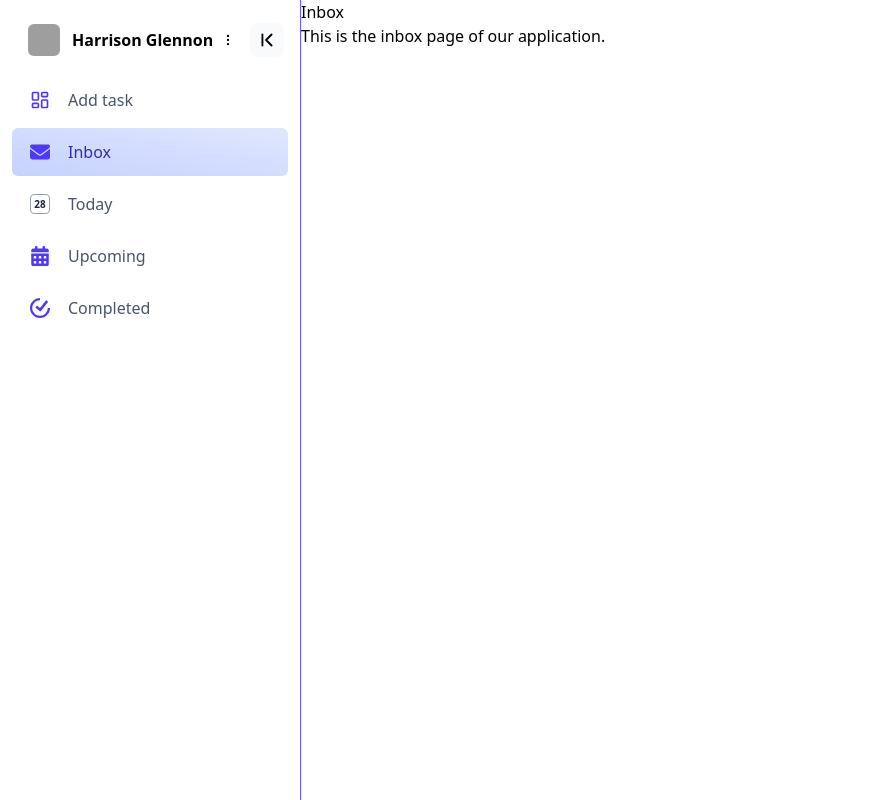
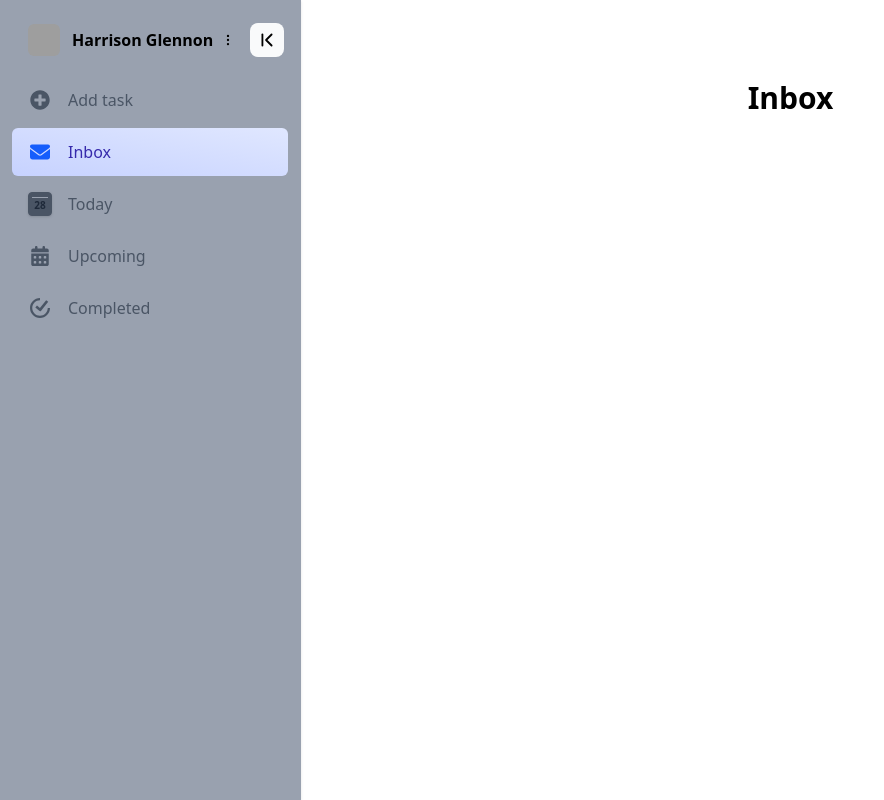
Before and after one commit to HGlennon/Journal-Project, a Next.js app: page /inbox in a window 1280 px wide. Shown: the whole page, without its empty margins (0-884 px from the left). Built offline with nearby package versions, Linux system fonts and the light colour scheme; grey boxes are pictures that could not be loaded.

Commit message:
deployment

```diff
--- a/src/app/calendar-icon.tsx
+++ b/src/app/calendar-icon.tsx
@@ -3,11 +3,15 @@ import React from 'react';
 const CalendarDateIcon: React.FC = () => {
   const today = new Date();
   const day = today.getDate();
-  const month = today.toLocaleString('default', { month: 'short' }).toUpperCase();
 
   return (
-    <div className="w-5 h-5 rounded-sm border border-gray-400 bg-white text-center text-[10px] font-semibold text-gray-800 leading-tight flex flex-col items-center justify-center">
-      <div className="text-[10px] font-bold">{day}</div>
+    <div className="w-6 h-6 rounded-sm border border-gray-600 bg-gray-600 text-center text-[10px] font-semibold text-gray-800 flex flex-col overflow-hidden shadow-sm relative">
+      {/* Divider line slightly above the date */}
+      <div className="absolute top-[4px] mx-auto left-0 right-0 w-4 h-[1px] bg-gray-400" />
+
+      <div className="flex-1 flex items-center justify-center text-[10px] font-bold pt-[2px]">
+        {day}
+      </div>
     </div>
   );
 };
--- a/src/app/inbox/page.tsx
+++ b/src/app/inbox/page.tsx
@@ -1,8 +1,10 @@
 export default function Inbox() {
   return (
     <div>
-      <h1>Inbox</h1>
-      <p>This is the inbox page of our application.</p>
+      <h1 className="text-3xl font-bold text-center mt-20">
+        Inbox
+      </h1>
+
     </div>
   );
 }
--- /dev/null
+++ b/src/app/not-found.tsx
@@ -0,0 +1,10 @@
+export default function NotFound() {
+  return (
+  <div>
+    <h1 className="text-3xl font-bold text-center mt-20">
+      Page Not Found
+    </h1>
+    <p className="text-center"> Could not find the requested page </p>
+  </div>
+  )
+}
--- a/src/app/page.tsx
+++ b/src/app/page.tsx
@@ -1,7 +1,5 @@
+import { redirect } from 'next/navigation';
+
 export default function Home() {
-  return (
-    <div className="flex items-center justify-center h-screen">
-      <h1>Inbox</h1>
-    </div>
-  );
+  redirect('/inbox');
 }
--- a/src/app/sidebar-navigation.tsx
+++ b/src/app/sidebar-navigation.tsx
@@ -2,10 +2,9 @@
 
 import Link from "next/link";
 import { usePathname } from "next/navigation";
-import { LayoutDashboard, BarChart3, UserCircle } from "lucide-react";
 import { FaEnvelope, FaCalendarDays } from "react-icons/fa6";
 import { SiTicktick } from "react-icons/si";
-import { MdCalendarToday } from "react-icons/md";
+import { FaPlusCircle } from "react-icons/fa";
 import { SidebarItem } from "@/components/sidebar";
 import CalendarDateIcon from "./calendar-icon";
 
@@ -14,7 +13,7 @@ export default function SidebarNavigation() {
 
   return (
     <>
-      <SidebarItem icon={<LayoutDashboard size={20} />} text="Add task" active={pathname === "/"} />
+      <SidebarItem icon={<FaPlusCircle size={20} className={pathname === "/add_task" ? "text-blue-600" : "text-gray-600"}/>} text="Add task" active={pathname === "/"} />
 
       <Link
         href="/inbox"
@@ -22,7 +21,7 @@ export default function SidebarNavigation() {
         data-tooltip-id="Inbox"
         data-tooltip-content="Inbox"
       >
-        <SidebarItem icon={<FaEnvelope size={20} />} text="Inbox" active={pathname === "/inbox"} />
+        <SidebarItem icon={<FaEnvelope size={20} className={pathname === "/inbox" ? "text-blue-600" : "text-gray-600"}/>} text="Inbox" active={pathname === "/inbox"} />
       </Link>
 
       <Link
@@ -40,7 +39,7 @@ export default function SidebarNavigation() {
         data-tooltip-id="Upcoming"
         data-tooltip-content="Upcoming"
       >
-        <SidebarItem icon={<FaCalendarDays size={20} />} text="Upcoming" active={pathname === "/upcoming"} />
+        <SidebarItem icon={<FaCalendarDays size={20} className={pathname === "/upcoming" ? "text-blue-600" : "text-gray-600"}/>} text="Upcoming" active={pathname === "/upcoming"} />
       </Link>
 
       <Link
@@ -49,7 +48,7 @@ export default function SidebarNavigation() {
         data-tooltip-id="Completed"
         data-tooltip-content="Completed"
       >
-        <SidebarItem icon={<SiTicktick size={20} />} text="Completed" active={pathname === "/completed"} />
+        <SidebarItem icon={<SiTicktick size={20} className={pathname === "/completed" ? "text-blue-600" : "text-gray-600"}/>} text="Completed" active={pathname === "/completed"} />
       </Link>
     </>
   );
--- a/src/components/sidebar/index.tsx
+++ b/src/components/sidebar/index.tsx
@@ -26,7 +26,7 @@ export default function Sidebar({ children }: SidebarProps) {
 
   return (
     <aside className="h-screen">
-      <nav className="h-full flex flex-col bg-white border-r border-indigo-500 shadow-sm">
+      <nav className="h-full flex flex-col bg-gray-400 border-r border-gray-400 shadow-sm">
         <div className="p-4 pb-2 flex justify-between items-center">
           <div className="flex items-center space-x-3 px-3 py-2 hover:bg-indigo-100 rounded-md cursor-pointer">
             <img
@@ -83,8 +83,6 @@ export function SidebarItem({ icon, text, active, alert }: SidebarItemProps) {
       >
         {text}
       </span>
-
-
       {alert && (
         <div
           className={`absolute right-2 w-2 h-2 rounded bg-indigo-400 ${
```
Also changed, not shown: src/components/sidebar/nightlight.tsx (added). Lines whose indentation alone changed are shown as unchanged.
